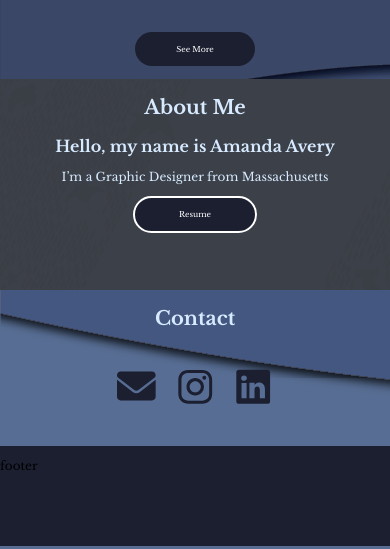
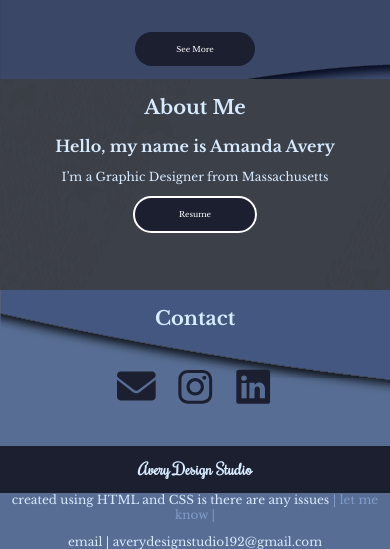
Before and after one commit to aavery192/AveryDesignStudio, a plain HTML site: page index.html in a window 390 px wide. Shown: the part 465-1014 px from the top of the page. Drawn offline with nearby package versions, Linux system fonts and the light colour scheme; a web font is replaced by a local one.

Commit message:
added information to footer

```diff
--- a/index.html
+++ b/index.html
@@ -105,7 +105,9 @@
         </div>
     </section>
     <footer>
-        <p>footer</p>
+        <h2 id="footer-h2">Avery Design Studio</h2>
+        <p id="footer-p">created using HTML and CSS is there are any issues <a id="footer-a" href="mailto:averydesignstudio192@gmail.com">| let me know |</a></p>
+        <p id="footer-p">email | averydesignstudio192@gmail.com</p>
     </footer>
     <script src="index.js"></script>
 </body>
--- a/main.css
+++ b/main.css
@@ -175,9 +175,24 @@
 /* Contact Section End */
 /* Footer Section Start */
             footer{
-                height: 100px;
+                width: 100%;
+                height: 12vw;
                 background-color: #1B1F30;
+                color: #D7EAFF;
             }
+            #footer-h2{
+                font-family: 'Rochester', cursive;
+                text-align: center;
+            }
+            #footer-p{
+                text-align: center;
+            }
+            #footer-a{
+                text-decoration:none;
+                color: #819dcc;
+                font-style: bold;
+            }
+
 /* Footer Section End */
         /* *{
             outline: auto;
--- a/navigation.css
+++ b/navigation.css
@@ -85,7 +85,10 @@ nav a:hover{
     }
     #navigation:not(.sticky){
         position: absolute;
-        top: 220px;
+        top: 50vw;
+        background-color: #1b1f30db;
+    }
+    .sticky{
         background-color: #1b1f30db;
     }
 }
--- a/portfolio.css
+++ b/portfolio.css
@@ -3,9 +3,10 @@ body{
     background-repeat: no-repeat;
     background-color: #576D93;
     font-family: 'Libre Baskerville', serif;
+    overflow-y: hidden;
 }
 .header{
-    height: 820px;
+    height: 54vw;
     vertical-align: middle;
 }
 .projects{
@@ -34,7 +35,7 @@ body{
     filter: drop-shadow(5px 5px 5px rgb(0 0 0 / 0.7));
 }
 h1{
-    font-size: 112px;
+    font-size: 7vw;
     text-align: center;
     color: #ffffff;
     text-shadow: 5px 7px 5px rgb(0 0 0 / 0.2);
```
Also changed, not shown: portfolio.html (+4 -4 lines).
